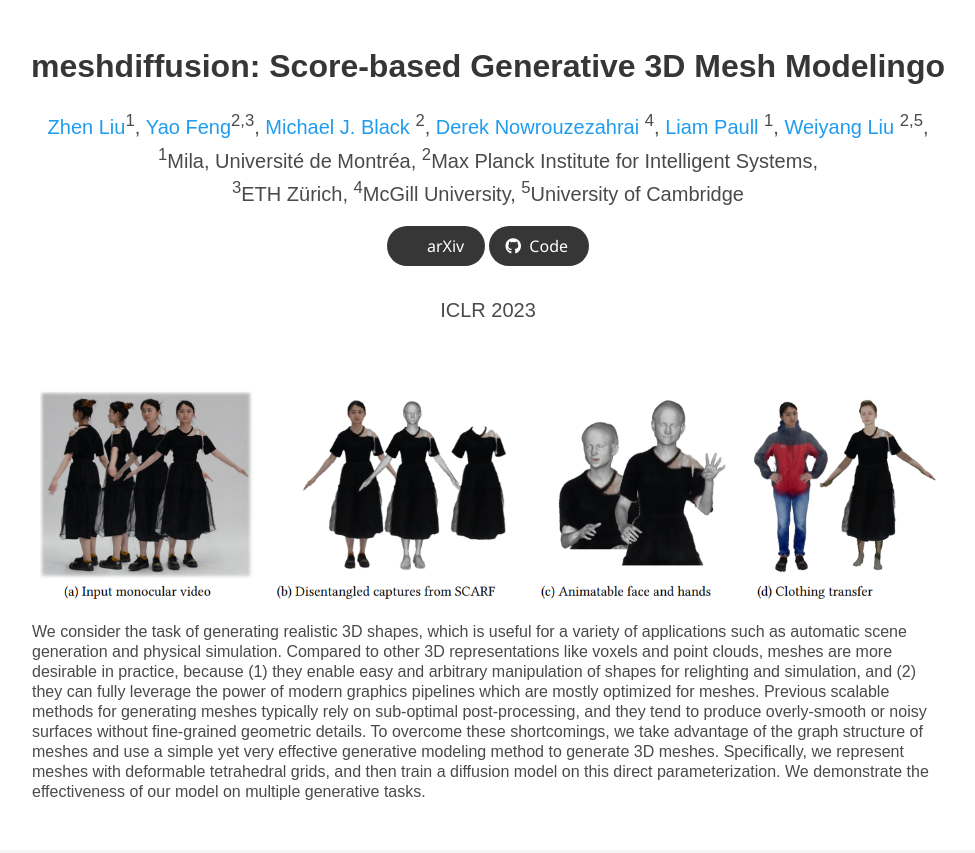
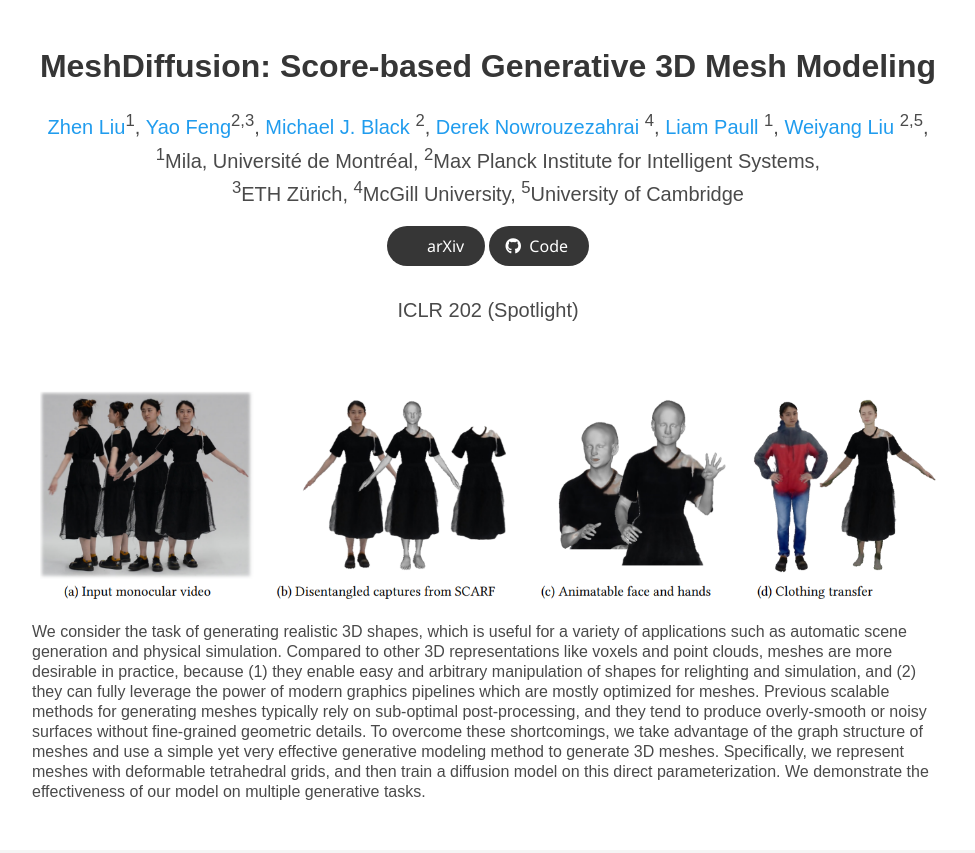
Before and after one commit to meshdiffusion/meshdiffusion.github.io, a plain HTML site: page index.html in a window 1280 px wide. Shown: the top 853 px of the page, without its empty margins (152-1127 px from the left). Drawn offline with nearby package versions, Linux system fonts and the light colour scheme; some packages are replaced by stand-ins of ours; a script that the page names is missing; some icons are missing; a web font is replaced by a local one.

Commit message:
commit message

```diff
--- a/index.html
+++ b/index.html
@@ -186,7 +186,7 @@
             <div class="container is-max-desktop">
                 <div class="columns is-centered">
                     <div class="column has-text-centered">
-                        <h1 class="title is-3 publication-title">meshdiffusion: Score-based Generative 3D Mesh Modelingo</h1>
+                        <h1 class="title is-3 publication-title">MeshDiffusion: Score-based Generative 3D Mesh Modeling</h1>
                         <div class="is-size-5 publication-authors">
                             <span class="author-block">
                                 <a href="http://itszhen.com/">Zhen Liu</a><sup>1</sup>,</span>
@@ -207,7 +207,7 @@
                         </div>
 
                         <div class="is-size-5 publication-authors">
-                            <span class="author-block"><sup>1</sup>Mila, Université de Montréa, </span>
+                            <span class="author-block"><sup>1</sup>Mila, Université de Montréal, </span>
                             <span class="author-block"><sup>2</sup>Max Planck Institute for Intelligent Systems, </span> <br>
                             <span class="author-block"><sup>3</sup>ETH Zürich, </span>
                             <span class="author-block"><sup>4</sup>McGill University,</span>
@@ -276,7 +276,7 @@
                             </div>
                             <br>
                             <div class="is-size-5 publication-authors">
-                                <h3>ICLR 2023</h3>
+                                <h3>ICLR 202 (Spotlight)</h3>
                             </div>
                         </div>
                     </div>
@@ -894,10 +894,10 @@ To overcome these shortcomings, we take advantage of the graph structure of mesh
     <footer class="footer">
         <div class="container">
             <div class="content has-text-centered">
-                <a class="icon-link" href="https://arxiv.org/abs/2210.01868">
+                <a class="icon-link" href="">
                     <i class="fas fa-file-pdf"></i>
                 </a>
-                <a class="icon-link" href="https://github.com/yfeng95" class="external-link" disabled>
+                <a class="icon-link" href="" class="external-link" disabled>
                     <i class="fab fa-github"></i>
                 </a>
             </div>
```
Also changed, not shown: 1 other file.
